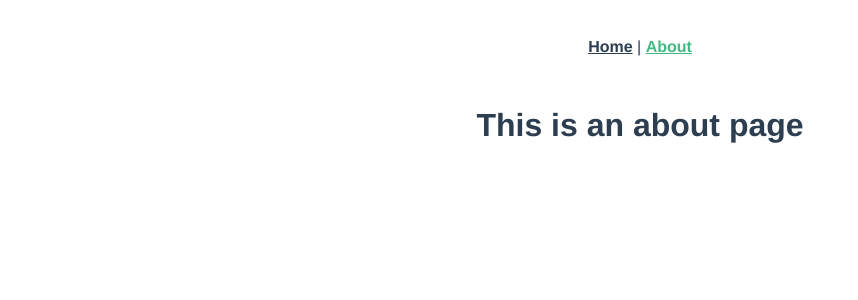
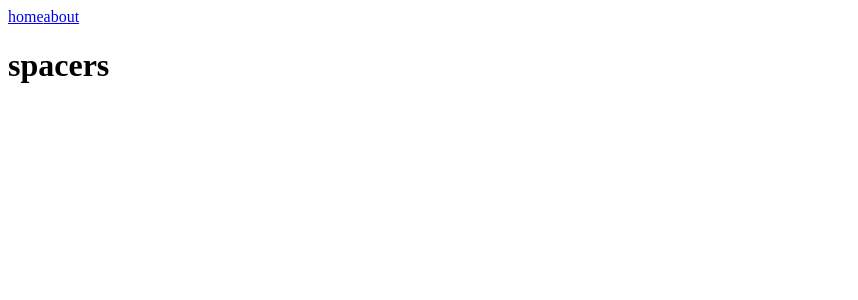
Before and after one commit to hide85x/spacer, a Vue app: page /about in a window 1280 px wide. Shown: the top 300 px of the page, without its empty margins (0-858 px from the left). Built offline with nearby package versions, Linux system fonts and the light colour scheme.

Commit message:
first commit

```diff
--- a/src/App.vue
+++ b/src/App.vue
@@ -1,32 +1,11 @@
 <template>
-  <div id="app">
-    <div id="nav">
-      <router-link to="/">Home</router-link> |
-      <router-link to="/about">About</router-link>
+  <div class="app">
+    <div class="nav">
+      <router-link to="/" >home</router-link>
+      <router-link to="/about" >about</router-link>
     </div>
     <router-view/>
   </div>
 </template>
 
-<style lang="scss">
-#app {
-  font-family: Avenir, Helvetica, Arial, sans-serif;
-  -webkit-font-smoothing: antialiased;
-  -moz-osx-font-smoothing: grayscale;
-  text-align: center;
-  color: #2c3e50;
-}
-
-#nav {
-  padding: 30px;
-
-  a {
-    font-weight: bold;
-    color: #2c3e50;
-
-    &.router-link-exact-active {
-      color: #42b983;
-    }
-  }
-}
-</style>
+<style lang="scss" scoped/>
--- a/src/components/HelloWorld.vue
+++ /dev/null
@@ -1,60 +0,0 @@
-<template>
-  <div class="hello">
-    <h1>{{ msg }}</h1>
-    <p>
-      For a guide and recipes on how to configure / customize this project,<br>
-      check out the
-      <a href="https://cli.vuejs.org" target="_blank" rel="noopener">vue-cli documentation</a>.
-    </p>
-    <h3>Installed CLI Plugins</h3>
-    <ul>
-      <li><a href="https://github.com/vuejs/vue-cli/tree/dev/packages/%40vue/cli-plugin-babel" target="_blank" rel="noopener">babel</a></li>
-      <li><a href="https://github.com/vuejs/vue-cli/tree/dev/packages/%40vue/cli-plugin-router" target="_blank" rel="noopener">router</a></li>
-      <li><a href="https://github.com/vuejs/vue-cli/tree/dev/packages/%40vue/cli-plugin-eslint" target="_blank" rel="noopener">eslint</a></li>
-      <li><a href="https://github.com/vuejs/vue-cli/tree/dev/packages/%40vue/cli-plugin-unit-jest" target="_blank" rel="noopener">unit-jest</a></li>
-    </ul>
-    <h3>Essential Links</h3>
-    <ul>
-      <li><a href="https://vuejs.org" target="_blank" rel="noopener">Core Docs</a></li>
-      <li><a href="https://forum.vuejs.org" target="_blank" rel="noopener">Forum</a></li>
-      <li><a href="https://chat.vuejs.org" target="_blank" rel="noopener">Community Chat</a></li>
-      <li><a href="https://twitter.com/vuejs" target="_blank" rel="noopener">Twitter</a></li>
-      <li><a href="https://news.vuejs.org" target="_blank" rel="noopener">News</a></li>
-    </ul>
-    <h3>Ecosystem</h3>
-    <ul>
-      <li><a href="https://router.vuejs.org" target="_blank" rel="noopener">vue-router</a></li>
-      <li><a href="https://vuex.vuejs.org" target="_blank" rel="noopener">vuex</a></li>
-      <li><a href="https://github.com/vuejs/vue-devtools#vue-devtools" target="_blank" rel="noopener">vue-devtools</a></li>
-      <li><a href="https://vue-loader.vuejs.org" target="_blank" rel="noopener">vue-loader</a></li>
-      <li><a href="https://github.com/vuejs/awesome-vue" target="_blank" rel="noopener">awesome-vue</a></li>
-    </ul>
-  </div>
-</template>
-
-<script>
-export default {
-  name: 'HelloWorld',
-  props: {
-    msg: String,
-  },
-};
-</script>
-
-<!-- Add "scoped" attribute to limit CSS to this component only -->
-<style scoped lang="scss">
-h3 {
-  margin: 40px 0 0;
-}
-ul {
-  list-style-type: none;
-  padding: 0;
-}
-li {
-  display: inline-block;
-  margin: 0 10px;
-}
-a {
-  color: #42b983;
-}
-</style>
--- a/src/router/index.js
+++ b/src/router/index.js
@@ -1,10 +1,13 @@
+import Router from 'vue-router';
 import Vue from 'vue';
-import VueRouter from 'vue-router';
+// import VueRouter from 'vue-router';
 import Home from '../views/Home.vue';
+import About from '../views/About.vue';
 
-Vue.use(VueRouter);
+Vue.use(Router);
 
-const routes = [
+export default new Router({
+  routes: [
     {
       path: '/',
       name: 'Home',
@@ -13,17 +16,7 @@ const routes = [
     {
       path: '/about',
       name: 'About',
-    // route level code-splitting
-    // this generates a separate chunk (about.[hash].js) for this route
-    // which is lazy-loaded when the route is visited.
-    component: () => import(/* webpackChunkName: "about" */ '../views/About.vue'),
+      component: About,
     },
-];
-
-const router = new VueRouter({
-  mode: 'history',
-  base: process.env.BASE_URL,
-  routes,
+  ],
 });
-
-export default router;
--- a/src/views/About.vue
+++ b/src/views/About.vue
@@ -3,3 +3,9 @@
     <h1>This is an about page</h1>
   </div>
 </template>
+
+<script>
+export default {
+  name: 'About',
+};
+</script>
--- a/src/views/Home.vue
+++ b/src/views/Home.vue
@@ -1,18 +1,11 @@
 <template>
   <div class="home">
-    <img alt="Vue logo" src="../assets/logo.png">
-    <HelloWorld msg="Welcome to Your Vue.js App"/>
+    <h1>spacers</h1>
   </div>
 </template>
 
 <script>
-// @ is an alias to /src
-import HelloWorld from '@/components/HelloWorld.vue';
-
 export default {
   name: 'Home',
-  components: {
-    HelloWorld,
-  },
 };
 </script>
```
Lines whose indentation alone changed are shown as unchanged.
